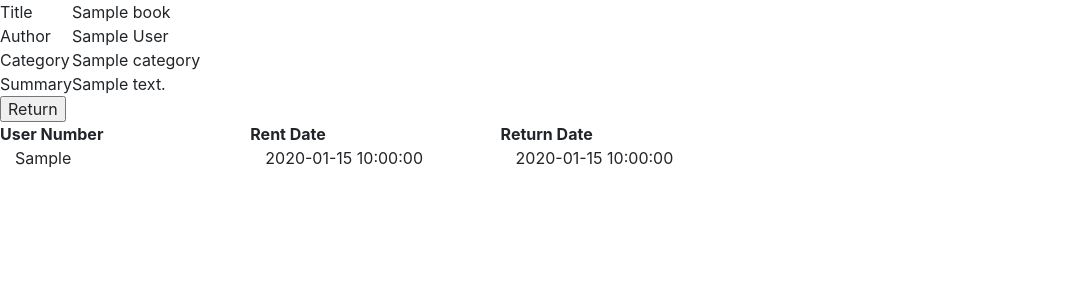
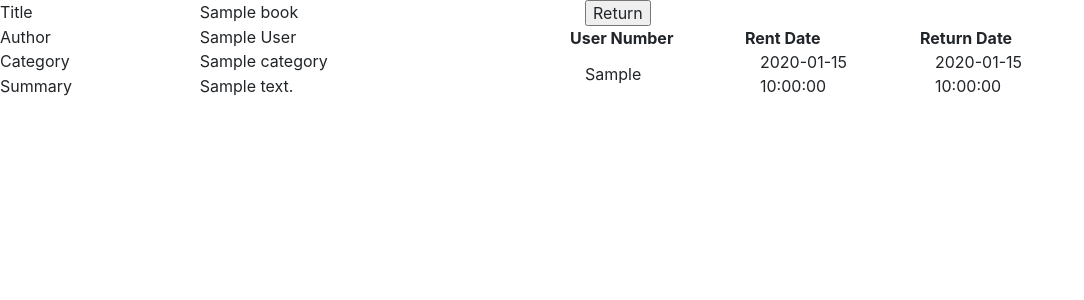
Before and after one commit to gfauconnier/evaluation3, a PHP site: template view/book_detail_v.php in a window 1280 px wide. Shown: the part 38-338 px from the top of the page, without its empty margins (0-1084 px from the left). Run offline with PHP 8.4, Linux system fonts and the light colour scheme; the template is opened without the code that fills it: most values are stand-ins (such as "Sample title", 1, 10 or a date in 2020); some libraries are stand-ins or nearby versions.

Commit message:
added some bootstrap

```diff
--- a/js/main.js
+++ b/js/main.js
@@ -7,6 +7,7 @@ $(document).ready(function () {
 // stacktable
 $('#book_table').stacktable()
 $('#user_table').stacktable()
+$('#bookrenters').stacktable()
 
 // bootstrap tabs display
 $('#accountTabs a').on('click', function(e) {
--- a/view/book_detail_v.php
+++ b/view/book_detail_v.php
@@ -9,7 +9,9 @@ if(isset($message)) {
 }
 
 ?>
-<table>
+<div class="container row">
+
+<table class="col-10 col-md-6">
 <tr>
     <td>Title</td>
     <td><?php echo $book->getTitle(); ?></td>
@@ -27,11 +29,14 @@ if(isset($message)) {
     <td><?php echo $book->getSummary(); ?></td>
 </tr>
 </table>
+
+<div class="col-12 col-md-6">
+
 <?php
 
 if ($book->getDisponibility()==1) {
     ?>
-    <form action="" method="post">
+    <form action="" method="post" class="col-12">
         <label for="">User</label>
         <input type="text" name="user_ident">
         <input type="submit" name="rent" value="Rent">
@@ -39,13 +44,13 @@ if ($book->getDisponibility()==1) {
     <?php
 } else {
         ?>
-    <form action="" method="post">
+    <form action="" method="post" class="col-12">
         <input type="submit" name="return" value="Return">
     </form>
     <?php
 }
 ?>
-<table>
+    <table id="bookrenters" class="col-12">
         <thead>
             <tr>
                 <th>User Number</th>
@@ -67,5 +72,7 @@ foreach ($book_renters as $book_renter) {
         ?>
         </tbody>
     </table>
+</div>
+</div>
 <?php
 require 'template/footer.php';
```
Lines whose indentation alone changed are shown as unchanged.
